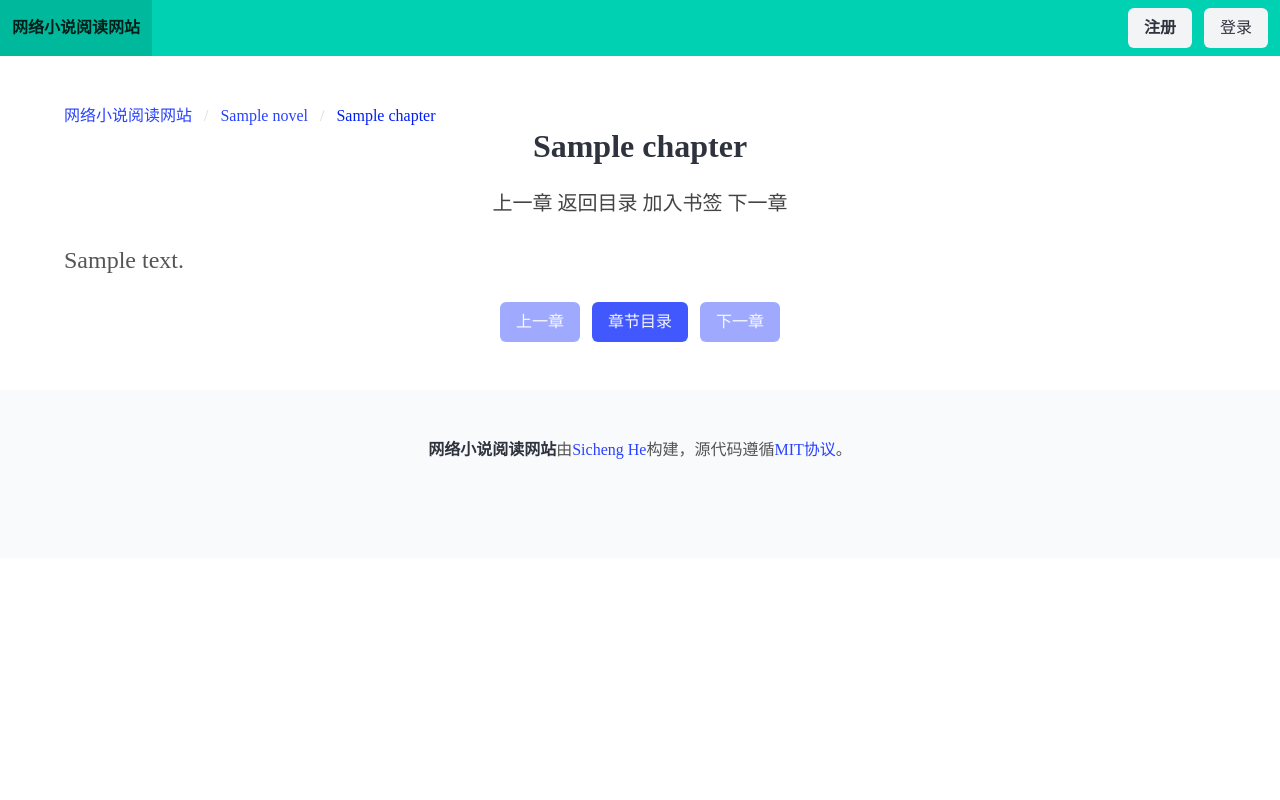
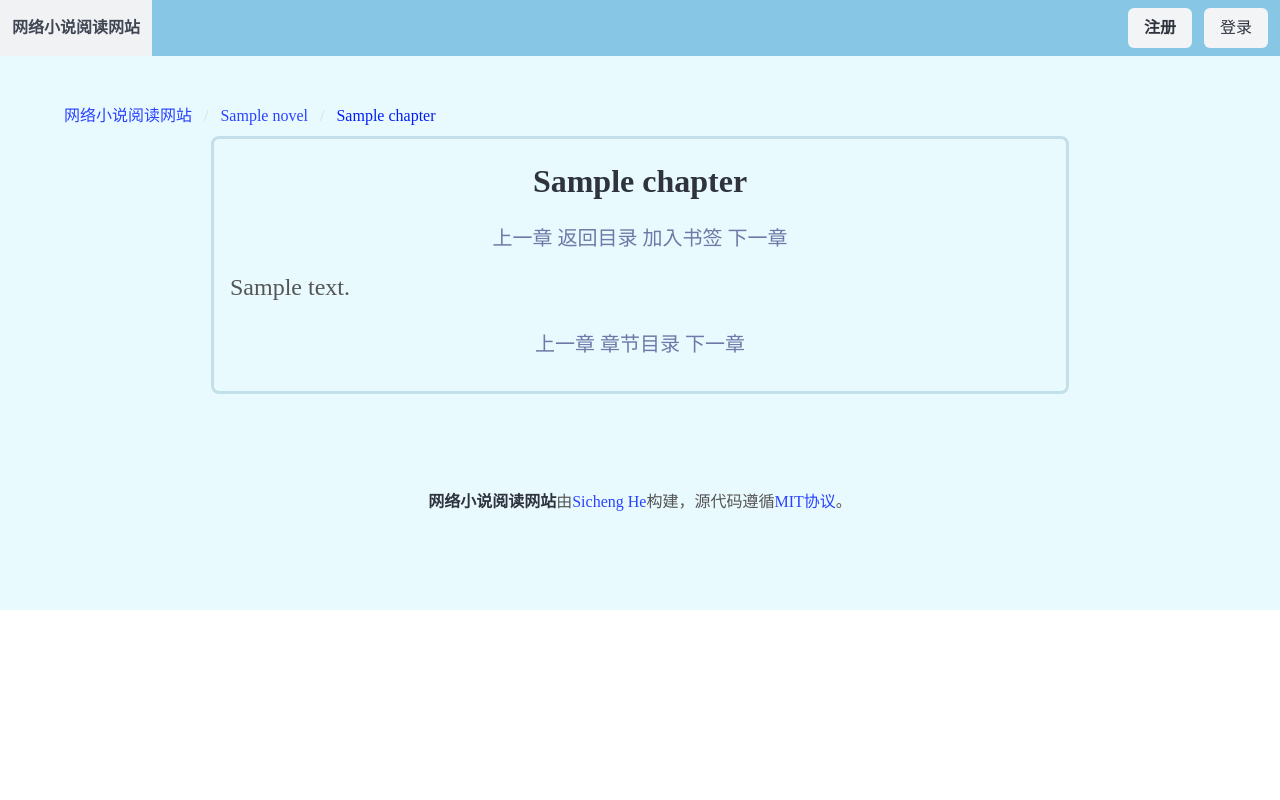
Before and after one commit to hesic73/webnovel, a FastAPI app: page /novel/1/1.html in a window 1280 px wide. Run offline with FastAPI, Linux system fonts and the light colour scheme; tables that the repository leaves empty hold one stand-in row (values such as "Sample post"); parts of the project's set-up code (start-up, migrations or seed data) failed here and were passed over.

Commit message:
some update on the frontend so that it looks like biquge

```diff
--- a/static/css/common.css
+++ b/static/css/common.css
@@ -1,13 +1,51 @@
+html,
 body {
+    min-height: 100%;
+    margin: 0;
+    padding: 0;
+}
+
+body {
+    background-color: #e9faff;
     color: #555;
     font-family: "宋体", "Microsoft YaHei", "微软雅黑";
 }
 
-.custom-link{
+.custom-footer {
+    background-color: #e9faff;
+
+}
+
+.custom-header {
+    background-color: #88c6e5;
+}
+
+/* 上一章/下一章/加入书架 */
+.custom-link-chapter {
+    color: #6f78a7;
+    text-decoration: none;
+}
+
+.custom-link-chapter:hover {
+    text-decoration: underline;
+}
+
+
+.custom-link-list {
     color: #444;
     text-decoration: none;
 }
 
-.custom-link:hover{
+.custom-link-list:hover {
     text-decoration: underline;
 }
+
+.custom-link-list:visited {
+    color: #999;
+}
+
+.custom-border {
+    border: 3px solid #c3dfea;
+    border-radius: 0.5rem;
+    padding: 1rem;
+}
--- a/templates/auth/login_form.html.jinja
+++ b/templates/auth/login_form.html.jinja
@@ -26,7 +26,7 @@
 
                     <div class="field">
                         <div class="control">
-                            <button class="button is-primary" type="button" onclick="loginUser()">登录</button>
+                            <button class="button is-light" type="button" onclick="loginUser()">登录</button>
                         </div>
                     </div>
                 </form>
--- a/templates/auth/register_form.html.jinja
+++ b/templates/auth/register_form.html.jinja
@@ -33,7 +33,7 @@
 
                     <div class="field">
                         <div class="control">
-                            <button class="button is-primary" type="button" onclick="registerUser()">注册</button>
+                            <button class="button is-light" type="button" onclick="registerUser()">注册</button>
                         </div>
                     </div>
                 </form>
--- a/templates/author.html.jinja
+++ b/templates/author.html.jinja
@@ -16,7 +16,7 @@
             <tbody>
                 {% for novel in novels %}
                 <tr>
-                    <td><a href="/novel/{{ novel.id }}/">{{ novel.title }}</a></td>
+                    <td><a class="custom-link-chapter" href="/novel/{{ novel.id }}/">{{ novel.title }}</a></td>
                     <td>{{ author.name }}</td>
                 </tr>
                 {% endfor %}
--- a/templates/base.html.jinja
+++ b/templates/base.html.jinja
@@ -14,7 +14,7 @@
 
 <body>
     <!-- Navigation bar -->
-    <nav class="navbar is-primary" role="navigation" aria-label="main navigation">
+    <nav class="navbar custom-header" role="navigation" aria-label="main navigation">
         <div class="navbar-brand">
             <a class="navbar-item" href="/">
                 <strong>网络小说阅读网站</strong>
@@ -37,7 +37,7 @@
 
     {% block content %}{% endblock %}
 
-    <footer class="footer">
+    <footer class="footer custom-footer">
         <div class="content has-text-centered">
             <p>
                 <strong>网络小说阅读网站</strong>由<a href="https://github.com/hesic73" target="_blank">Sicheng He</a>构建，源代码遵循<a
--- a/templates/chapter.html.jinja
+++ b/templates/chapter.html.jinja
@@ -3,53 +3,67 @@
 {% block content %}
 <section class="section">
     <div class="container">
-        <div>
-            <nav class="breadcrumb" aria-label="breadcrumbs">
+
+        <nav class="breadcrumb mb-2" aria-label="breadcrumbs">
             <ul>
-                    <li><a href="/">网络小说阅读网站</a></li>
-                    <li><a href="/novel/{{ novel.id }}/">{{novel.title}}</a></li>
-                    <li class="is-active"><a href="#" aria-current="page">{{chapter.title}}</a></li>
+                <li><a class="custom-link-list" href="/">网络小说阅读网站</a></li>
+                <li><a class="custom-link-list" href="/novel/{{ novel.id }}/">{{novel.title}}</a></li>
+                <li class="custom-link-list is-active"><a href="#" aria-current="page">{{chapter.title}}</a></li>
             </ul>
         </nav>
 
-        </div>
-        <h1 class="title has-text-centered">{{ chapter.title }}</h1>
+
 
         <div class="columns is-mobile is-centered">
-            <div class="column is-narrow is-size-5">
+            <div class="column is-8-fullhd is-9-widescreen is-10-desktop">
+                <div class="custom-border">
+
+                    <h1 class="title has-text-centered mt-2">{{ chapter.title }}</h1>
+
+                    <div class="is-size-5 has-text-centered mb-4">
                         {% if previous_chapter %}
-                <a id="previous-chapter" class="custom-link"
+                        <a id="previous-chapter" class="custom-link-chapter"
                             href="/novel/{{ novel.id }}/{{ previous_chapter.id }}.html">上一章</a>
                         {% else %}
-                <a class="custom-link" disabled>上一章</a>
+                        <a class="custom-link-chapter" disabled>上一章</a>
                         {% endif %}
-                <a class="custom-link" href="/novel/{{ novel.id }}/chapters/">返回目录</a>
-                <a class="custom-link" onclick="addBookmark({{ novel.id }}, {{ chapter.id }})">加入书签</a>
+                        <a class="custom-link-chapter" href="/novel/{{ novel.id }}/chapters/">返回目录</a>
+                        <a class="custom-link-chapter" onclick="addBookmark({{ novel.id }}, {{ chapter.id }})">加入书签</a>
                         {% if next_chapter %}
-                <a id="next-chapter" class="custom-link" href="/novel/{{ novel.id }}/{{ next_chapter.id }}.html">下一章</a>
+                        <a id="next-chapter" class="custom-link-chapter"
+                            href="/novel/{{ novel.id }}/{{ next_chapter.id }}.html">下一章</a>
                         {% else %}
-                <a class="custom-link" disabled>下一章</a>
+                        <a class="custom-link-chapter" disabled>下一章</a>
                         {% endif %}
-            </div>
                     </div>
 
                     <div class="content is-size-4">
                         <p>{{ chapter.content | safe }}</p>
                     </div>
-        <div class="buttons is-centered">
+
+
+                    <div class="is-size-5 has-text-centered mb-4">
                         {% if previous_chapter %}
-            <a id="previous-chapter" class="button is-link"
+                        <a id="previous-chapter" class="custom-link-chapter"
                             href="/novel/{{ novel.id }}/{{ previous_chapter.id }}.html">上一章</a>
                         {% else %}
-            <a class="button is-link" disabled>上一章</a>
+                        <a class="custom-link-chapter" disabled>上一章</a>
                         {% endif %}
-            <a class="button is-link" href="/novel/{{ novel.id }}/chapters/">章节目录</a>
+                        <a class="custom-link-chapter" href="/novel/{{ novel.id }}/chapters/">章节目录</a>
                         {% if next_chapter %}
-            <a id="next-chapter" class="button is-link" href="/novel/{{ novel.id }}/{{ next_chapter.id }}.html">下一章</a>
+                        <a id="next-chapter" class="custom-link-chapter"
+                            href="/novel/{{ novel.id }}/{{ next_chapter.id }}.html">下一章</a>
                         {% else %}
-            <a class="button is-link" disabled>下一章</a>
+                        <a class="custom-link-chapter" disabled>下一章</a>
                         {% endif %}
                     </div>
+
+                </div>
+
+            </div>
+        </div>
+
+
     </div>
 </section>
 <script src="/static/js/chapter.js"></script>
--- a/templates/chapters.html.jinja
+++ b/templates/chapters.html.jinja
@@ -3,8 +3,8 @@
 {% block content %}
 <section class="section">
     <div class="container">
-        <div class="buttons">
-            <a class="button is-primary" href="/novel/{{ novel.id }}/">返回书页</a>
+        <div class="mb-2">
+            <a class="custom-link-chapter" href="/novel/{{ novel.id }}/">返回书页</a>
         </div>
         <h1 class="title">章节目录</h1>
 
@@ -13,7 +13,7 @@
             <div class="columns is-multiline">
                 {% for chapter in chapters %}
                 <div class="column is-one-quarter py-0">
-                    <a class="custom-link" href="/novel/{{ novel.id }}/{{chapter.id}}.html">{{ chapter.title }}</a>
+                    <a class="custom-link-list" href="/novel/{{ novel.id }}/{{chapter.id}}.html">{{ chapter.title }}</a>
                 </div>
                 {% endfor %}
             </div>
--- a/templates/scrape_form.html.jinja
+++ b/templates/scrape_form.html.jinja
@@ -51,7 +51,7 @@
 
             <div class="field">
                 <div class="control">
-                    <button class="button is-primary" type="submit">Start Scraping</button>
+                    <button class="button is-light" type="submit">Start Scraping</button>
                 </div>
             </div>
         </form>
```
Also changed, not shown: static/js/bookshelf.js (+4 -4 lines), templates/novel.html.jinja (+9 -8 lines). Lines whose indentation alone changed are shown as unchanged.
